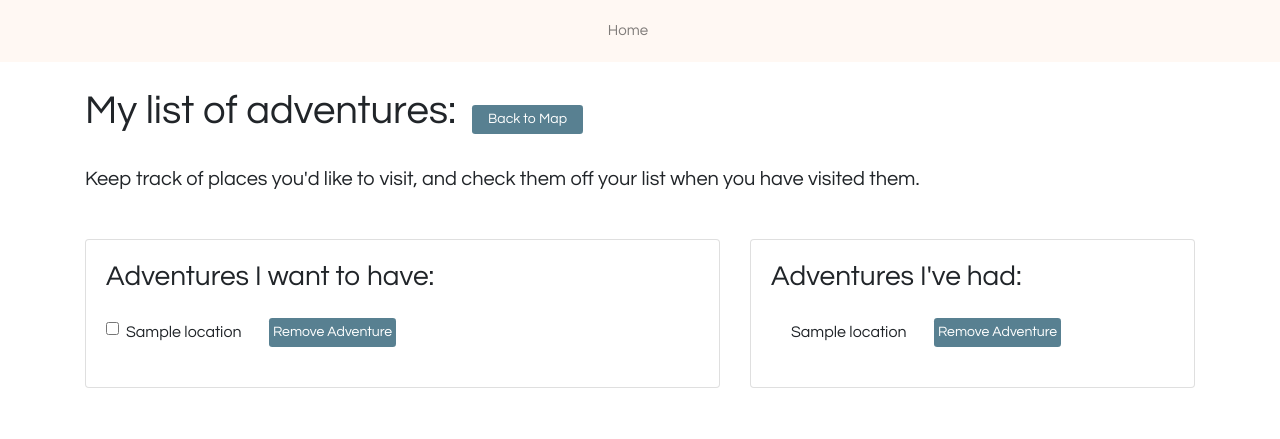
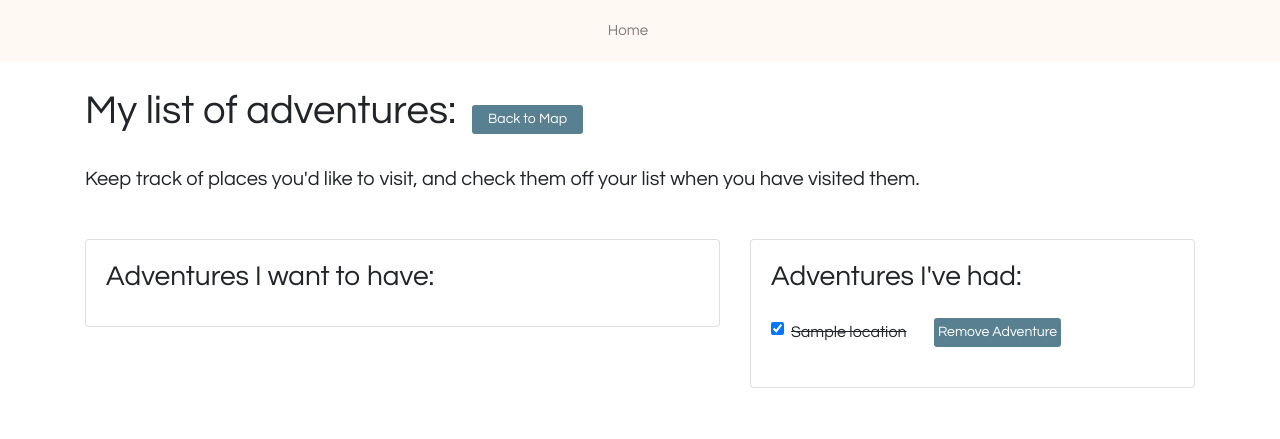
Before and after one commit to raynamecham/adventure-spark, a Flask app: page /adventure_list in a window 1280 px wide. Shown: the part 361-800 px from the top of the page. Run offline with Flask 2, Linux system fonts and the light colour scheme; the visitor is signed in with stand-in values (Sample User, id 1); tables that the repository leaves empty hold one stand-in row (values such as "Sample post"); some libraries are stand-ins or nearby versions.

Commit message:
got checkbox, visited working

```diff
--- a/crud.py
+++ b/crud.py
@@ -98,14 +98,18 @@ def delete_adventure(adventure_id):
     db.session.delete(adventure)
     db.session.commit()
 
-def visit_adventure(visited):
+def update_adventure(adventure_id, visited):
     """Update adventure visited info"""
 
-    visit = Adventure.query.get(visited)
-    visited = True
+    # Convert string to bool
+    if visited == "False":
+        visited = False
+    else:
+        visited = True
 
-    db.session.update(visit)
+    result = Adventure.query.filter(Adventure.adventure_id == adventure_id).update({Adventure.visited: visited})
     db.session.commit()
+    return result
 
 # YouTubeCache functions
 
--- a/server.py
+++ b/server.py
@@ -171,18 +171,20 @@ def delete_adventure():
 
     return 'success'
 
-@app.route('/api/visit_adventure', methods=["GET"])
-def visit_adventure():
+@app.route('/api/update_adventure', methods=["POST"])
+def update_adventure():
     """Updates user's visited list locations to True"""
 
-    visit = request.form.get('visited')
+    adventure_id = request.form.get('adventure_id')
+    visited = request.form.get('visited')
 
     if 'user_id' not in session:
         abort(500)
 
-    crud.visit_adventure(visit)
+    result = crud.update_adventure(adventure_id, visited)
+    print(result)
 
-    return 'success'
+    return 'successy'
 
 
 if __name__ == "__main__":
--- a/static/js/adventureList.js
+++ b/static/js/adventureList.js
@@ -1,5 +1,4 @@
 // Remove adventure from list
-
 function deleteAdventure(button) {
     let adventureId = button.getAttribute('data-adventure-id');
     console.log(adventureId);
@@ -17,22 +16,30 @@ function deleteAdventure(button) {
 }
 
 // Moves checked item to "Adventures I've Had" list
+function updateAdventure(checkbox) {
+    let adventureId = checkbox.getAttribute('data-adventure-id');
+    let visited = checkbox.getAttribute('data-visited');
+    let oppositeVisited;
 
-function visitedAdventure() {
-    let checkBox = document.getElementById("visit-adventure");
+    if (visited == "False") {
+        oppositeVisited = "True";
+    }
+    else {
+        oppositeVisited = "False";
+    }
 
-    if (checkBox.checked == true) {
-        $.get({
-            url: '/api/visit_adventure',
-            data: {visited: checkBox},
-            success: function(){
-                console.log('visitedAdventure returned success code.');
-            },
-            error: function(){
-                console.log('visitedAdventure returned failure code.');
-            }
-        });
-    } else {
-        console.log ('checkbox is unchecked');
-    };
+    $.post({
+        url: '/api/update_adventure',
+        data: {
+            "adventure_id": adventureId,
+            "visited": oppositeVisited
+        },
+        success: function(){
+            console.log('updateAdventure returned success code.');
+            location.reload();
+        },
+        error: function(){
+            console.log('updateAdventure returned failure code.');
+        }
+    });
 }
--- a/templates/adventure_list.html
+++ b/templates/adventure_list.html
@@ -34,10 +34,10 @@
                     <div class="card-text">
                         {% for adventure, location in adventures %}
                         <ul id="adventure-list" class="list-group list-group-flush">
-                            {% if adventure.adventure_id %}
+                            {% if adventure.visited == False %}
 
-                            <label for="adventure-list-item" class="list-group-item">
-                                <input id="visit-adventure" class="form-check-input adventure-list-item" type="checkbox" name="checkbox" onclick="visitedAdventure(this)" visit-adventure="{{ adventure.visited }}">
+                            <label class="list-group-item">
+                                <input class="form-check-input adventure-list-item" type="checkbox" onchange="updateAdventure(this)" data-adventure-id="{{ adventure.adventure_id }}" data-visited="{{ adventure.visited }}">
                                     <span>{{ location.location_name }}</span>
                                     <button class="btn btn-primary btn-sm ml-4 px-1" onclick="deleteAdventure(this)" data-adventure-id="{{ adventure.adventure_id }}">Remove Adventure</button>
                             </label>
@@ -61,9 +61,10 @@
                         <ul id="adventure-list" class="list-group list-group-flush">
                             {% if adventure.visited == True %}
 
-                            <label for="adventure-list-item" class="list-group-item">
+                            <label class="list-group-item">
+                                <input class="form-check-input adventure-list-item" type="checkbox" onchange="updateAdventure(this)" data-adventure-id="{{ adventure.adventure_id }}" data-visited="{{ adventure.visited }}" checked="checked">
                                     <span>{{ location.location_name }}</span>
-                                    <button class="btn btn-primary btn-sm ml-4 px-1" onclick="deleteAdventure(this)" data-adventure-id="{{ adventure.adventure_id }}">Remove Adventure</button>
+                                    <button class="btn btn-primary btn-sm ml-4 px-1" onclick="deleteAdventure(this)" data-adventure-id="{{ adventure.adventure_id }}" title="Remove Adventure">Remove Adventure</button>
                             </label>
 
                             {% endif %}
```
